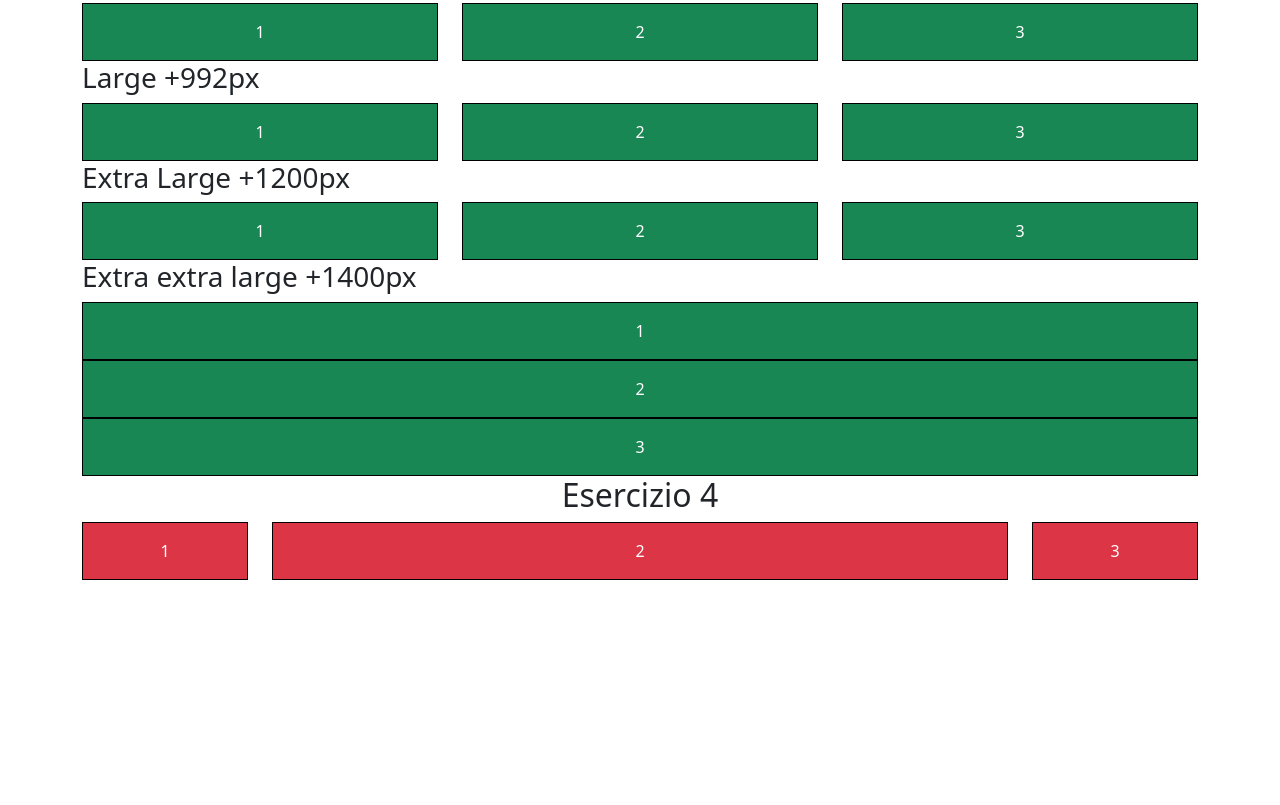
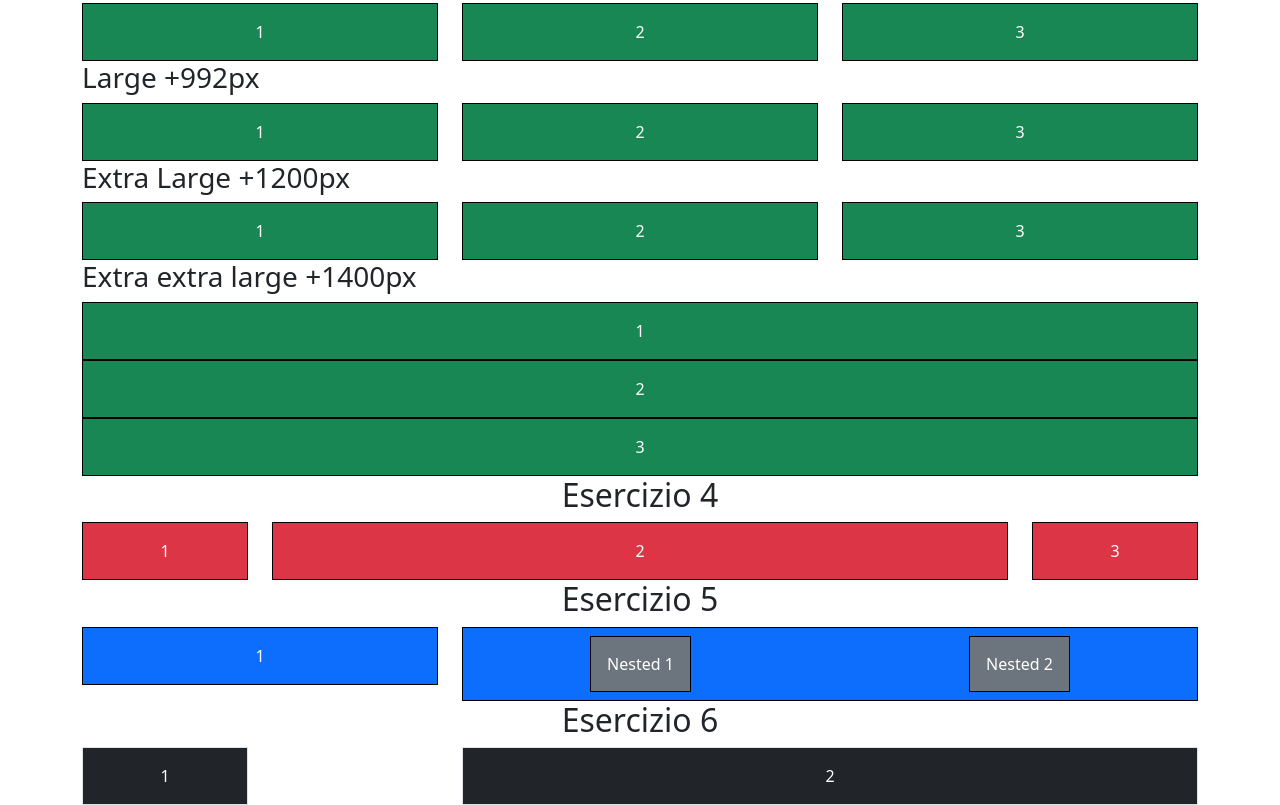
Before and after one commit to EdoardoTunzi/EsercizioU2-W2-D1-Bootstrap-I, a plain HTML site: page index.html in a window 1280 px wide. Shown: the part 549-1354 px from the top of the page. Before the commit the page ends 1129 px from the top, so only its background shows below. Drawn offline with nearby package versions, Linux system fonts and the light colour scheme.

Commit message:
Exerc. 5 and 6 done

```diff
--- a/index.html
+++ b/index.html
@@ -88,6 +88,28 @@
         <div class="col-xl-2"><div class="text-bg-danger p-3 border border-black">3</div></div>
       </div>
     </div>
+    <h2 class="text-center">Esercizio 5</h2>
+    <div class="container">
+      <div class="row text-center">
+        <div class="col-xl-4"><div class="text-bg-primary p-3 border border-black">1</div></div>
+        <div class="col-xl-8">
+          <div class="text-bg-primary p-4 border border-black">
+            <div class="row text-center gap-5">
+              <!--chiedi a lezione se giusto mettere il gap -->
+              <div class="col-sm"><span class="text-bg-secondary p-3 border border-black">Nested 1</span></div>
+              <div class="col-sm"><span class="text-bg-secondary p-3 border border-black">Nested 2</span></div>
+            </div>
+          </div>
+        </div>
+      </div>
+    </div>
+    <h2 class="text-center">Esercizio 6</h2>
+    <div class="container">
+      <div class="row text-center">
+        <div class="col-xl-2"><div class="text-bg-dark p-3 border">1</div></div>
+        <div class="col-xl-8 offset-2"><div class="text-bg-dark p-3 border">2</div></div>
+      </div>
+    </div>
 
     <script
       src="https://cdn.jsdelivr.net/npm/bootstrap@5.3.3/dist/js/bootstrap.bundle.min.js"
```
